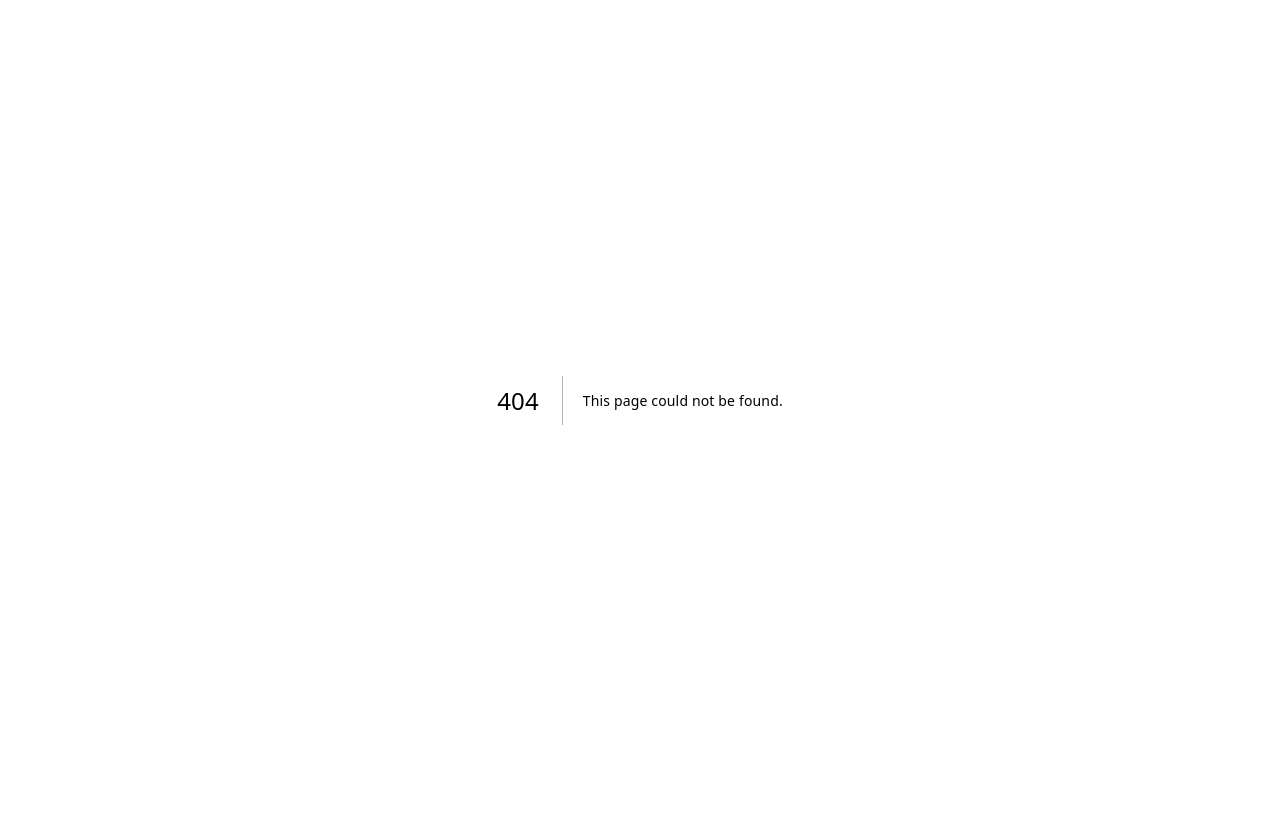
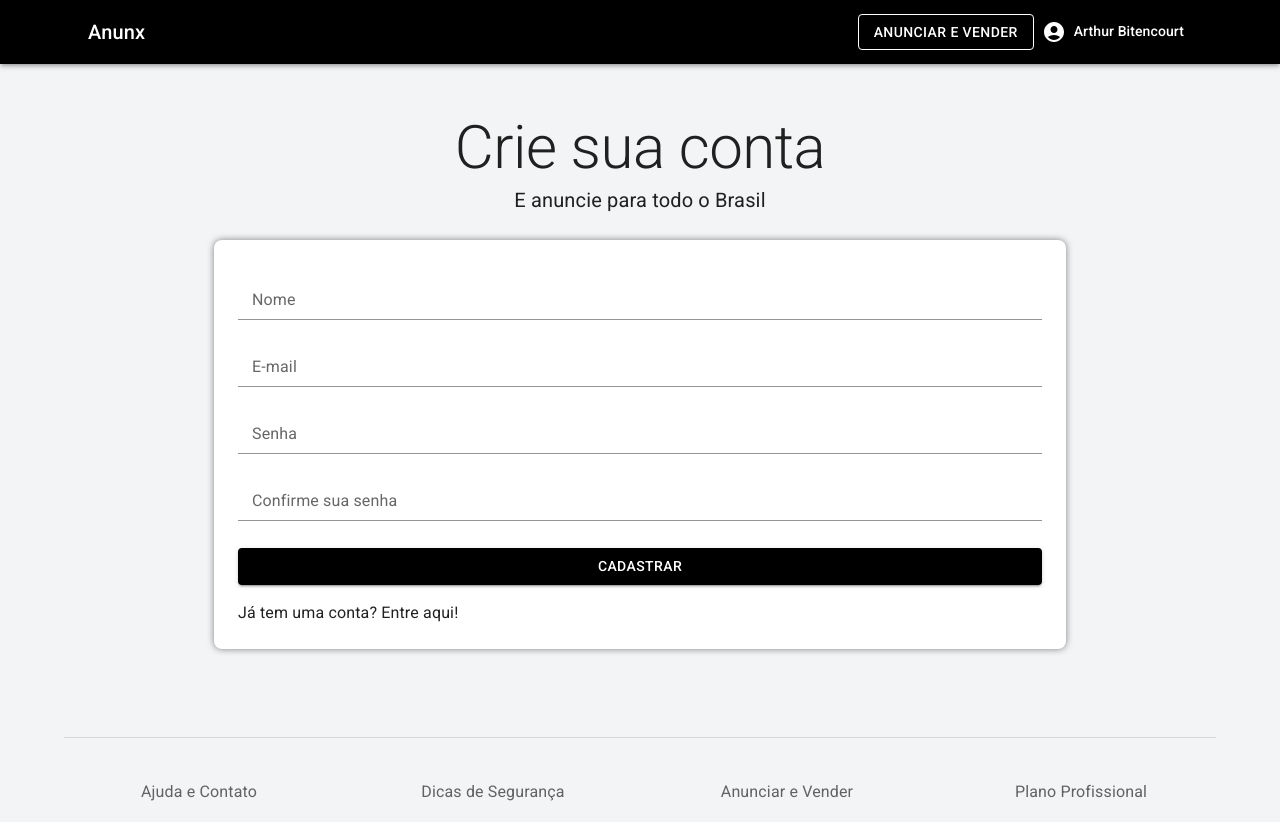
Before and after one commit to OBitencourt/anunx, a Next.js app: page /auth/signup in a window 1280 px wide. Before the commit this address had no page. Before the commit the page ends 800 px from the top, so only its background shows below. Built offline with nearby package versions, Linux system fonts and the light colour scheme.

Commit message:
feat: adding sign up page

```diff
--- /dev/null
+++ b/pages/auth/signup/formValues.js
@@ -0,0 +1,22 @@
+import * as yup from 'yup'
+
+export const validationSchema = yup.object().shape({
+    email: yup.string()
+        .email('Digite um email válido')
+        .required('Campo obrigatório'),
+    name: yup.string()
+        .required('Campo obrigatório'),
+    password: yup.string()
+        .min(6, 'Insira no mínimo 6 caracteres')
+        .required('Campo obrigatório'),
+    passwordConf: yup.string()
+        .required('Campo obrigatório')
+        .oneOf([yup.ref('password'), null], 'As senhas precisam ser iguais')
+})
+
+export const initialValues = {
+    name: '',
+    email: '',
+    password: '',
+    passwordConf: ''
+}
--- /dev/null
+++ b/pages/auth/signup/index.js
@@ -0,0 +1,131 @@
+import TemplateDefault from '../../../src/templates/Default'
+
+import { Box, Container, FormControl, InputLabel, Typography, Input, FormHelperText, Button } from '@mui/material'
+import theme from '../../../src/theme'
+
+import { Formik } from 'formik'
+
+import { validationSchema, initialValues } from './formValues'
+
+const SignUp = () => {
+
+
+    return (
+
+        <>
+            <TemplateDefault>
+                <Formik
+                    initialValues={initialValues}
+                    validationSchema={validationSchema}
+                    onSubmit={(values) => {
+                        console.log('Enviou', values)
+                    }}
+                >
+                    {
+                        ({
+                            values,
+                            touched,
+                            errors,
+                            handleChange,
+                            handleSubmit,
+                        }) => {
+
+
+                            return (
+
+                                <form onSubmit={handleSubmit}>
+                                    <Container maxWidth='md'>
+                                        <Typography variant='h2' align='center'>
+                                            Crie sua conta
+                                        </Typography>
+                                        <Typography variant='h6' fontWeight={400} align='center'>
+                                            E anuncie para todo o Brasil
+                                        </Typography>
+
+                                        <Box
+                                            sx={{backgroundColor: theme.palette.background.white, marginTop: 3,padding: 3, boxShadow: '0 0 7px gray', borderRadius: 2}}
+                                        >
+
+                                            <FormControl error={errors.name && touched.name} sx={{mt: 1}} fullWidth>
+                                                <InputLabel>
+                                                    Nome
+                                                </InputLabel>
+                                                <Input
+                                                    name="name"
+                                                    value={values.name}
+                                                    onChange={handleChange}
+                                                    fullWidth
+                                                />
+                                                <FormHelperText>
+                                                    {errors.name && touched.name ? errors.name : null}
+                                                </FormHelperText>
+                                            </FormControl>
+
+                                            <FormControl error={errors.email && touched.email} sx={{mt: 2}} fullWidth>
+                                                <InputLabel>
+                                                    E-mail
+                                                </InputLabel>
+                                                <Input
+                                                    name="email"
+                                                    value={values.email}
+                                                    onChange={handleChange}
+                                                    fullWidth
+                                                />
+                                                <FormHelperText>
+                                                 {errors.email && touched.email ? errors.email : null}
+                                                </FormHelperText>
+                                            </FormControl>
+
+                                            <FormControl error={errors.password && touched.password} sx={{mt: 2}} fullWidth>
+                                                <InputLabel>
+                                                    Senha
+                                                </InputLabel>
+                                                <Input
+                                                    type='password'
+                                                    name="password"
+                                                    value={values.password}
+                                                    onChange={handleChange}
+                                                    fullWidth
+                                                />
+                                                <FormHelperText>
+                                                    {errors.password && touched.password ? errors.password : null}
+                                                </FormHelperText>
+                                            </FormControl>
+
+                                            <FormControl error={errors.passwordConf && touched.passwordConf} sx={{mt: 2}} fullWidth>
+                                                <InputLabel>
+                                                    Confirme sua senha
+                                                </InputLabel>
+                                                <Input
+                                                    type='password'
+                                                    name="passwordConf"
+                                                    value={values.passwordConf}
+                                                    onChange={handleChange}
+                                                    fullWidth
+                                                />
+                                                <FormHelperText>
+                                                    {errors.passwordConf && touched.passwordConf ? errors.passwordConf : null}
+                                                </FormHelperText>
+                                            </FormControl>
+
+                                            <Button type='submit' variant='contained' fullWidth sx={{mt: 3, mb: 2}}>
+                                                Cadastrar
+                                            </Button>
+
+                                            <Typography variant='body1' align='left'>
+                                                Já tem uma conta? Entre aqui!
+                                            </Typography>
+                                        </Box>
+                                    </Container>
+                                </form>
+                            )
+                        }
+                    }
+                </Formik>
+            </TemplateDefault>
+
+        </>
+    )
+}
+
+export default SignUp
```
